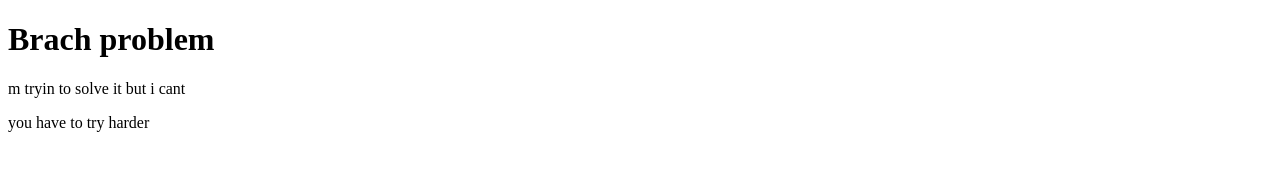
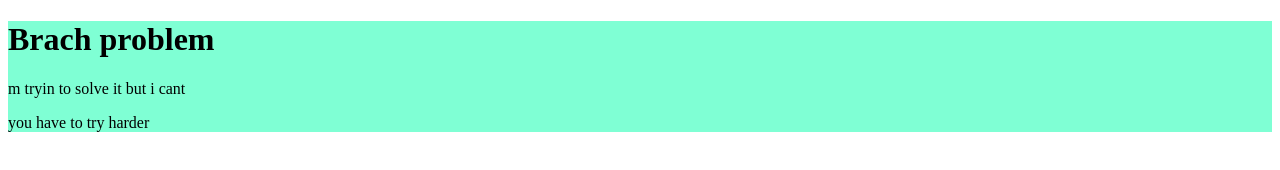
Before and after one commit to SHAHRIAR-SO/Branch-problem, a plain HTML site: page index.html in a window 1280 px wide. Drawn offline with Linux system fonts and the light colour scheme.

Commit message:
this time its work

```diff
--- a/index.html
+++ b/index.html
@@ -5,10 +5,13 @@
     <meta http-equiv="X-UA-Compatible" content="IE=edge">
     <meta name="viewport" content="width=device-width, initial-scale=1.0">
     <title>Document</title>
+    <link rel="stylesheet" href="style.css">
 </head>
 <body>
+   <div class="color">
     <h1>Brach problem</h1>
     <p>m tryin to solve it but i cant</p>
     <p>you have to try harder</p>
+   </div>
 </body>
 </html>
--- /dev/null
+++ b/style.css
@@ -0,0 +1,3 @@
+.color{
+    background-color: aquamarine;
+}
```
